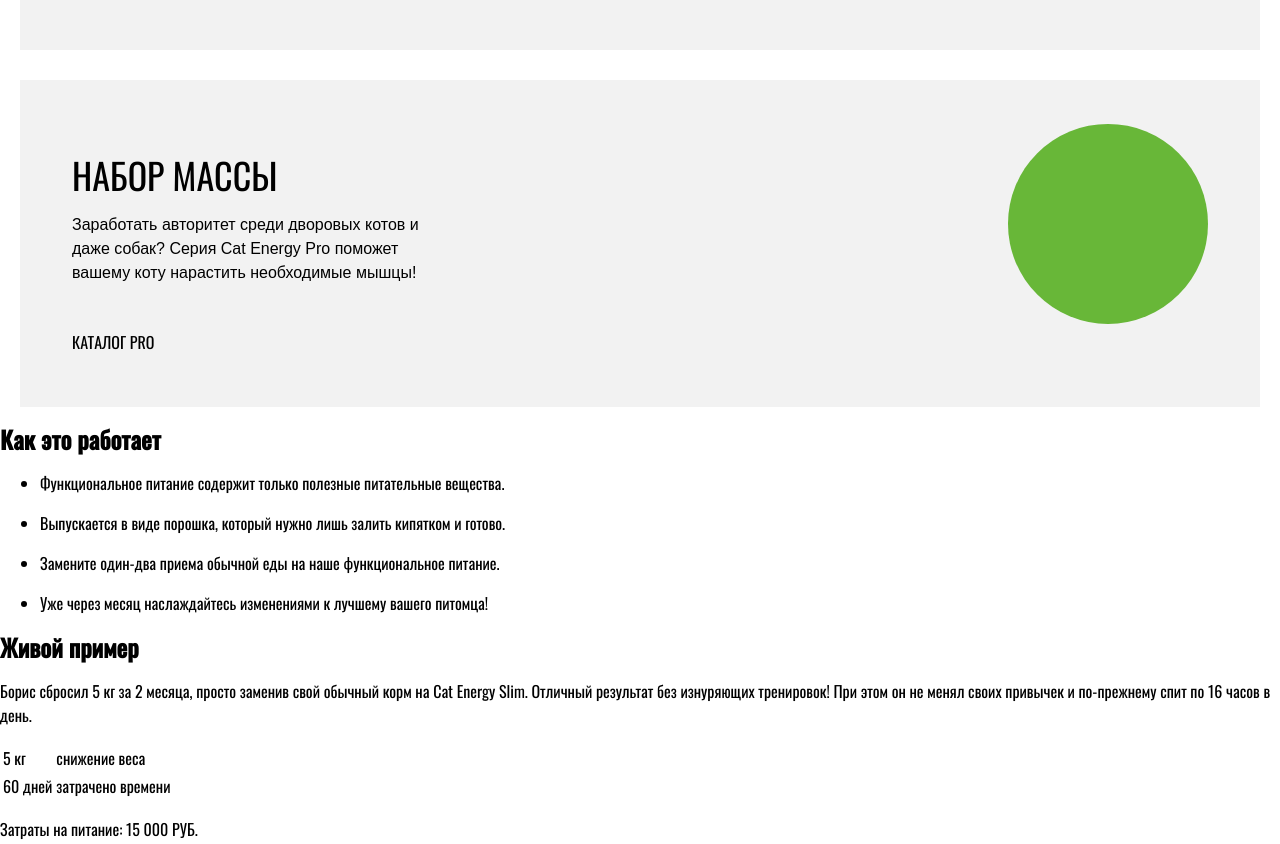
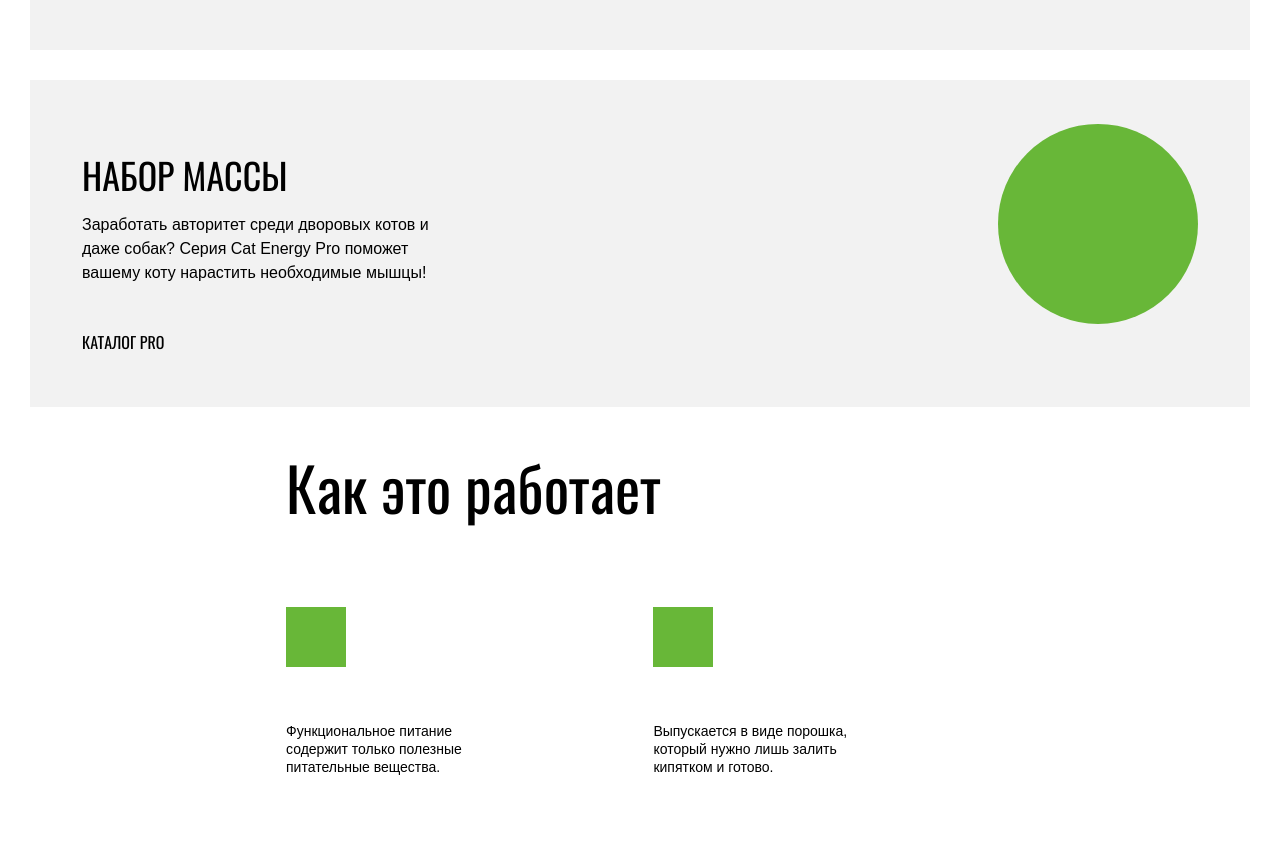
Before and after one commit to Bylinskiy/cat-energy, a website: page source/index.html in a window 1280 px wide. Shown: the part 1271-2115 px from the top of the page. Drawn offline with nearby package versions, Linux system fonts and the light colour scheme; files that its build step writes are made by us from their sources.

Commit message:
complete how-it-works block

```diff
--- a/source/index.html
+++ b/source/index.html
@@ -86,19 +86,19 @@
         <section class="how-it-works">
             <h2 class="how-it-works__title">Как это работает</h2>
             <ul class="how-it-works__list">
-                <li class="how-it-works__item--healthy">
+                <li class="how-it-works__item how-it-works__item--healthy">
                     <p class="how-it-works__text">Функциональное питание содержит только полезные питательные вещества.
                     </p>
                 </li>
-                <li class="how-it-works__item--powder">
+                <li class="how-it-works__item how-it-works__item--powder">
                     <p class="how-it-works__text">Выпускается в виде порошка, который нужно лишь залить кипятком и
                         готово.</p>
                 </li>
-                <li class="how-it-works__item--sub">
+                <li class="how-it-works__item how-it-works__item--sub">
                     <p class="how-it-works__text">Замените один-два приема обычной еды на наше функциональное питание.
                     </p>
                 </li>
-                <li class="how-it-works__item--change">
+                <li class="how-it-works__item how-it-works__item--change">
                     <p class="how-it-works__text">Уже через месяц наслаждайтесь изменениями к лучшему вашего питомца!
                     </p>
                 </li>
--- /dev/null
+++ b/source/sass/blocks/how-it-works.scss
@@ -0,0 +1,93 @@
+.how-it-works {
+  width: 280px;
+  margin: 0 auto;
+
+  @media (min-width: $tablet-width) {
+    position: relative;
+    min-width: 708px;
+    border-bottom: 1px solid #E6E6E6;
+  }
+
+  @media (min-width: $desktop-width) {
+    width: auto;
+    padding: 0 110px;
+    border-bottom: none;
+  }
+}
+
+.how-it-works__title {
+  font-weight: 400;
+  font-size: 36px;
+  line-height: 1.11;
+
+  @media (min-width: $tablet-width) {
+    font-size: 60px;
+    line-height: 1;
+  }
+}
+
+.how-it-works__list {
+  list-style: none;
+  padding-left: 80px;
+
+  @media (min-width: $tablet-width) {
+    display: flex;
+    flex-wrap: wrap;
+    padding-left: 0;
+  }
+  @media (min-width: $desktop-width) {
+  justify-content: space-between;
+  }
+}
+
+.how-it-works__item {
+  position: relative;
+  margin-bottom: 25px;
+  &::before {
+    position: absolute;
+    top: 0;
+    left: -80px;
+    content:"";
+    height: 60px;
+    width: 60px;
+    background-color: $basic-green;
+  }
+
+  &:last-child {
+    margin-bottom: 0;
+  }
+
+  @media (min-width: $tablet-width) {
+    width: 30%;
+    margin-right: 155px;
+    margin-bottom: 25px;
+    &::before {
+      top: 40px;
+      left: 0;
+    }
+
+    &:nth-child(2n) {
+      margin-right: 70px;
+    }
+  }
+
+  @media (min-width: $desktop-width) {
+    width: 250px;
+    margin: 0;
+    &:nth-child(2n) {
+      margin: 0;
+  }
+}
+}
+
+.how-it-works__text {
+  font-family: Arial;
+  font-weight: 400;
+  font-size: 14px;
+  line-height: 1.29;
+
+  @media (min-width: $tablet-width) {
+    margin-top: 155px;
+    margin-bottom: 60px;
+    }
+  }
--- a/source/sass/blocks/programs.scss
+++ b/source/sass/blocks/programs.scss
@@ -1,5 +1,4 @@
 .programs {
-  padding: 0 20px;
   margin: 22px 0 20px;
 
   @media (min-width: $desktop-width) {
@@ -12,15 +11,20 @@
   margin: 0;
   padding: 0;
 
+  @media (min-width: $tablet-width) {
+    margin: 0 30px;
+  }
+
   @media (min-width: $desktop-width) {
     display: flex;
     flex-wrap: wrap;
+    margin: 0;
     padding: 0 110px;
   }
 }
 
 .program__item {
-  width: 280px;
+  width: 260px;
   padding: 0 20px 20px;
   background-color: $basic-grey;
   margin: 0 auto 20px;
@@ -30,8 +34,9 @@
     padding: 0 52px 53px;
     margin: 0 auto 30px;
   }
+
   @media (min-width: $desktop-width) {
-    width: 570px;
+    width: 560px;
     margin: 0;
     margin-right: 80px;
     padding: 0;
--- a/source/sass/style.scss
+++ b/source/sass/style.scss
@@ -11,3 +11,4 @@
 @import "blocks/site-list.scss";
 @import "blocks/offer.scss";
 @import "blocks/programs.scss";
+@import "blocks/how-it-works.scss";
```
